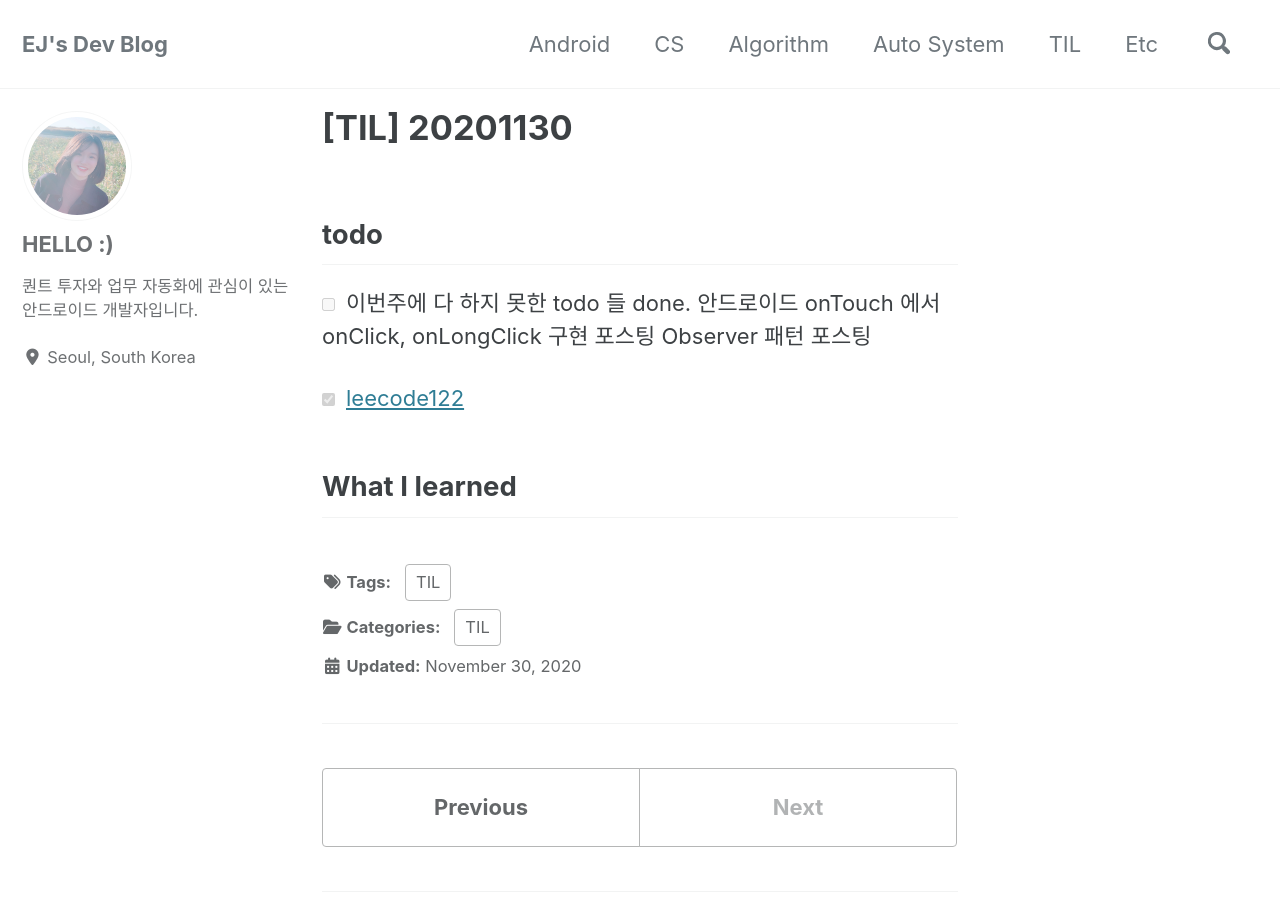
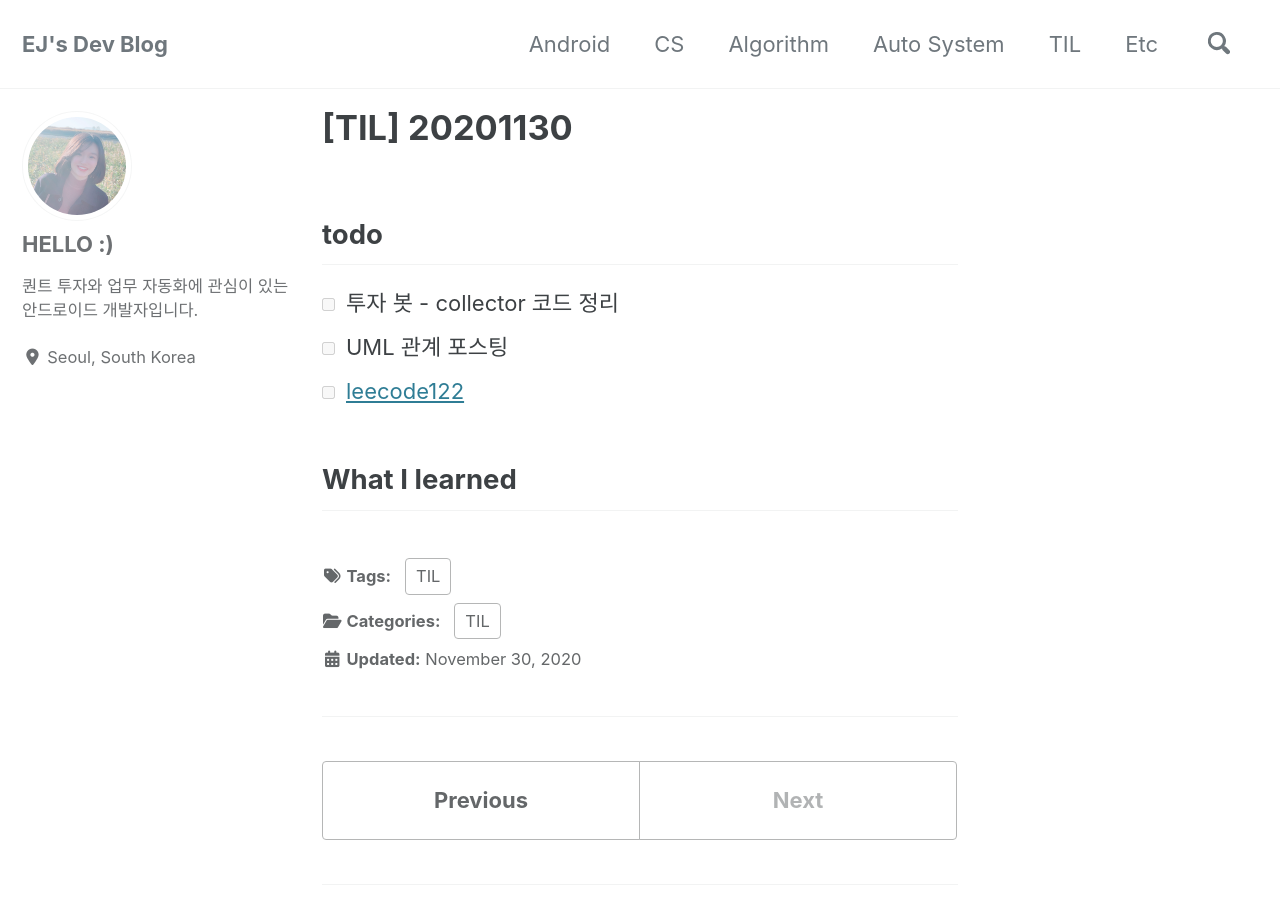
Before and after one commit to dev-eunji/dev-eunji.github.io, a Jekyll site: the page built from _posts/til/2020-11-30-TIL.md, in a window 1280 px wide and 900 px high. Built offline with Jekyll 4.4.1, drawn with Linux system fonts in a browser that asks for light colours; cached includes are drawn as plain includes; nearby versions of some CDN libraries; comment, search, counter and statistics services are not loaded.

Commit message:
TIL: 20201130

```diff
--- a/_posts/til/2020-11-30-TIL.md
+++ b/_posts/til/2020-11-30-TIL.md
@@ -7,10 +7,8 @@ permalink: /til/:year/:month/:day/:title/
 comments: true
 ---
 ## todo
-- [ ] 이번주에 다 하지 못한 todo 들 done.
-안드로이드 onTouch 에서 onClick, onLongClick 구현 포스팅
-Observer 패턴 포스팅
-
-- [X] [leecode122](https://leetcode.com/problems/best-time-to-buy-and-sell-stock-ii/)
+- [ ] 투자 봇 - collector 코드 정리
+- [ ] UML 관계 포스팅
+- [ ] [leecode122](https://leetcode.com/problems/best-time-to-buy-and-sell-stock-ii/)
 
 ## What I learned
```
